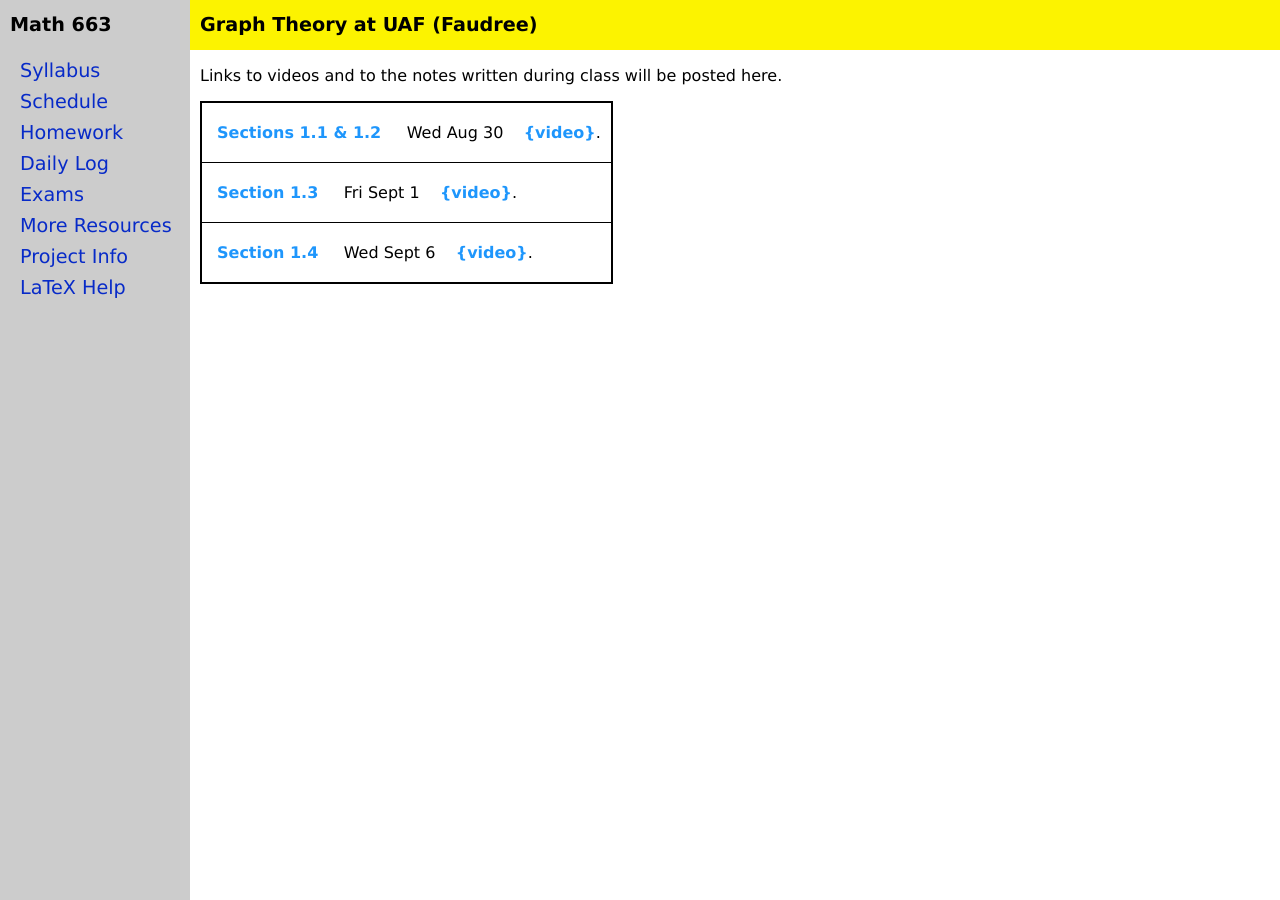
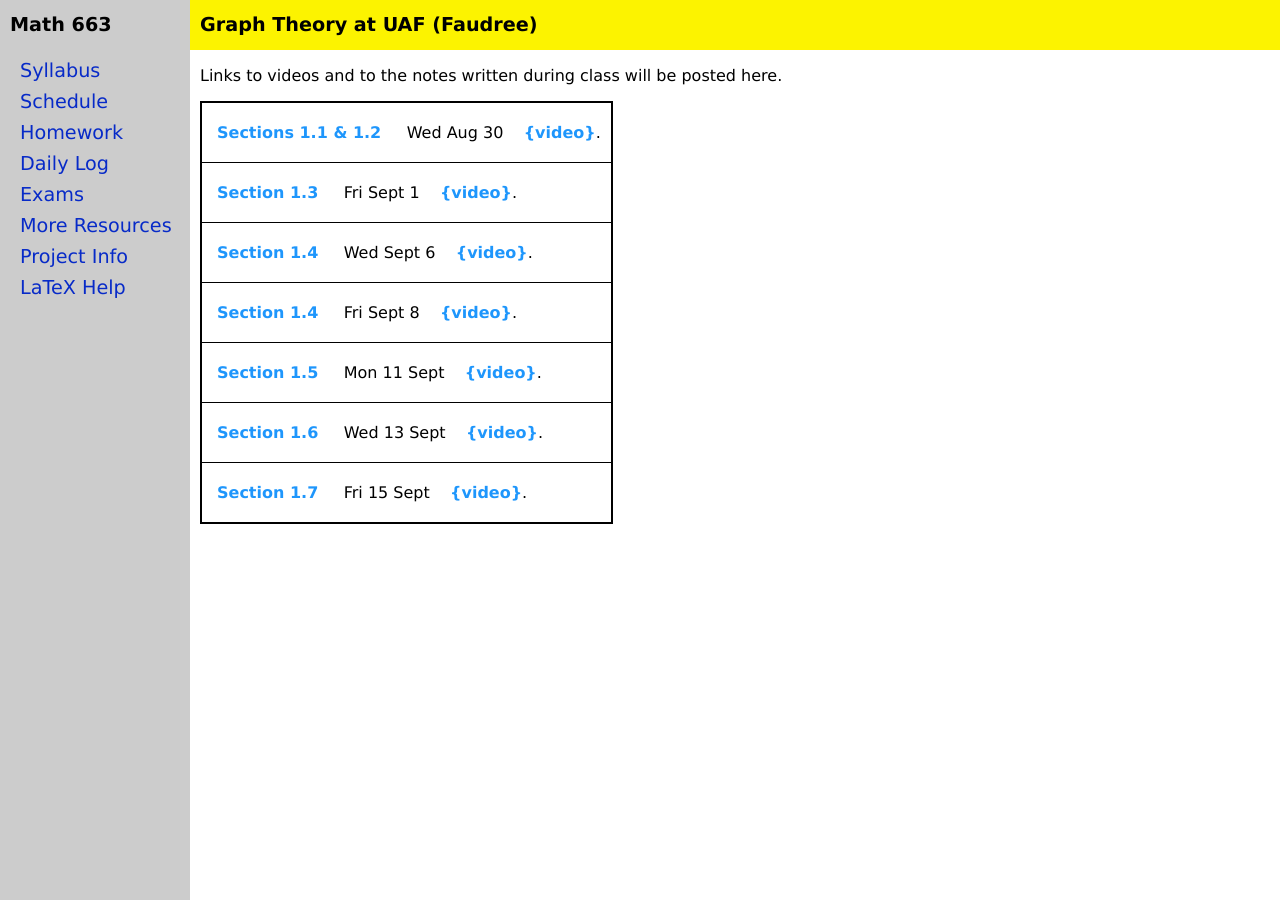
Before and after one commit to jrfaudree/GradGT, a Jekyll site: the page built from dailylog.md, in a window 1280 px wide. Built offline with Jekyll 4.4.1, drawn with Linux system fonts in a browser that asks for light colours.

Commit message:
Update dailylog.yml

```diff
--- a/_data/dailylog.yml
+++ b/_data/dailylog.yml
@@ -3,13 +3,22 @@ home: assets/dailylog/
 dailylog:
 - name: Sections 1.1 & 1.2
   date: Wed Aug 30
-  url: M663-s-1-1.pdf
-  video:
+  url: InClassNotes-30-aug.pdf
 - name: Section 1.3
   date: Fri Sept 1
-  url: M663-S-1-3.pdf
-  video:
+  url: InClassNotes-1-sept.pdf
 - name: Section 1.4
   date: Wed Sept 6
-  url: Wed-6-Sept.pdf
-  video:
+  url: InClassNotes-6-sept.pdf
+- name: Section 1.4
+  date: Fri Sept 8
+  url: InClassNotes-8-sept
+- name: Section 1.5
+  date: Mon 11 Sept
+  url: InClassNotes-11-sept
+- name: Section 1.6
+  date: Wed 13 Sept
+  url: InClassNotes-13-sept
+- name: Section 1.7
+  date: Fri 15 Sept
+  url: InClassNotes-15-sept
```
